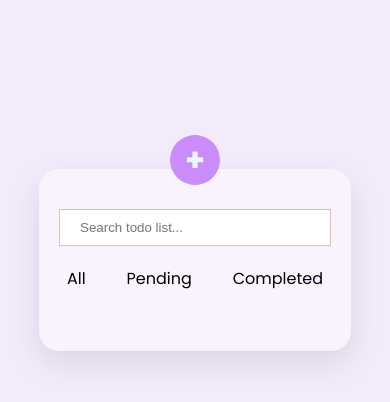
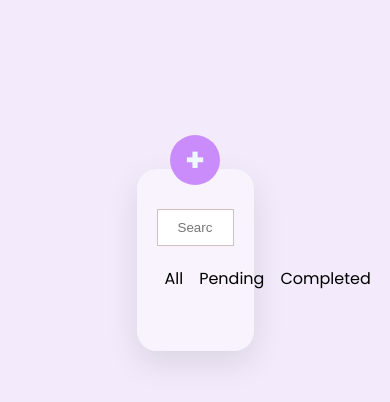
Before and after one commit to CaoNam0304/Todo-List, a React (Create React App) app: page / in a window 390 px wide. Shown: the top 402 px of the page. Built offline with nearby package versions, Linux system fonts and the light colour scheme.

Commit message:
todolist

```diff
--- a/src/TodoPage/components/HeaderTodo/headerTodo.scss
+++ b/src/TodoPage/components/HeaderTodo/headerTodo.scss
@@ -69,7 +69,7 @@
   }
 }
 
-@media screen and (max-width: 562px) {
+@media screen and (max-width: 900px) {
   .clear-all {
     display: none;
   }
--- a/src/TodoPage/todoList.scss
+++ b/src/TodoPage/todoList.scss
@@ -1,3 +1,21 @@
+@media screen and (max-width: 1270px) {
+  .todo-list {
+    width: 80%;
+  }
+}
+
+@media screen and (max-width: 1425px) {
+  .todo-list {
+    width: 50%;
+  }
+}
+
+@media screen and (max-width: 320px) {
+  .todo-list {
+    width: 90%;
+  }
+}
+
 .todo-list {
   margin: 0 auto;
   justify-content: center;
@@ -8,15 +26,3 @@
   background: rgba(255, 255, 255, 0.375);
   box-shadow: 0 0.75rem 2rem 0 rgba(0, 0, 0, 0.1);
 }
-
-@media screen and (max-width: 1270px) {
-  .todo-list {
-    width: 80%;
-  }
-}
-
-@media screen and (max-width: 320px) {
-  .todo-list {
-    width: 90%;
-  }
-}
```
